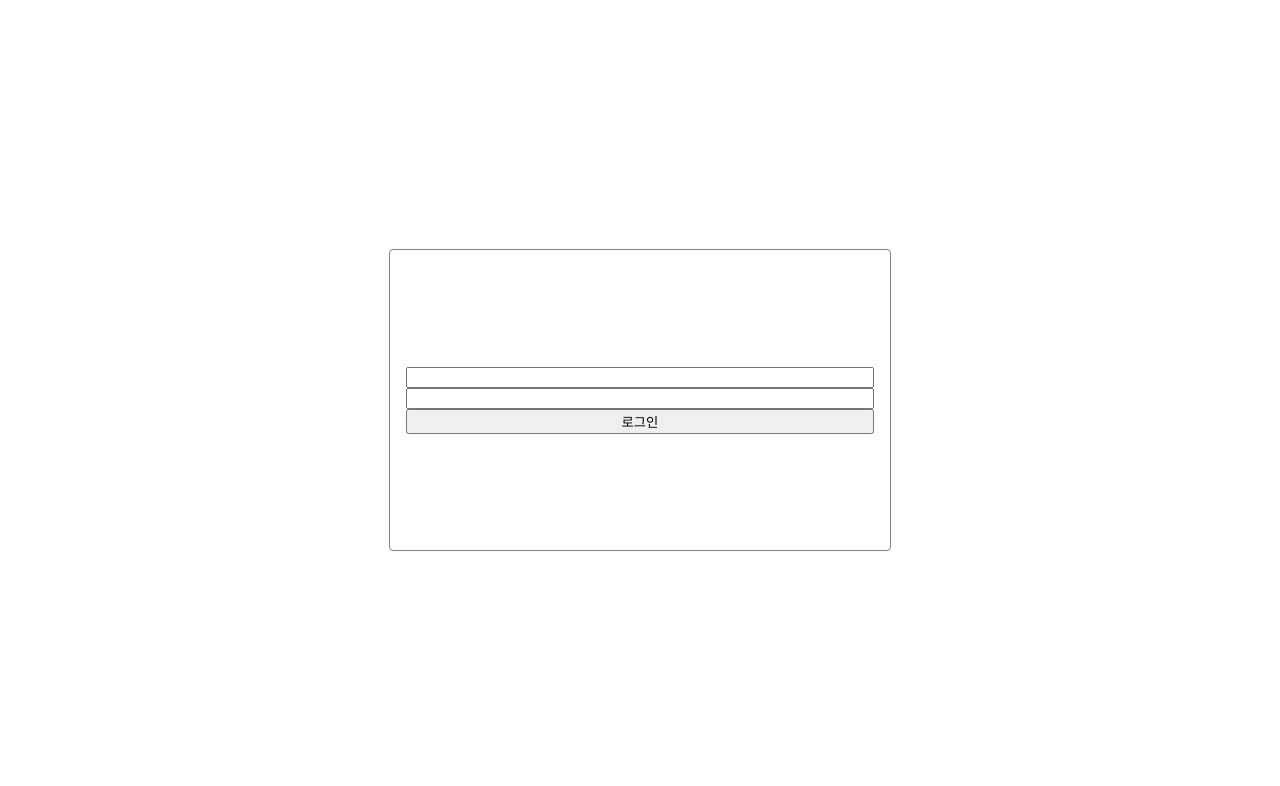
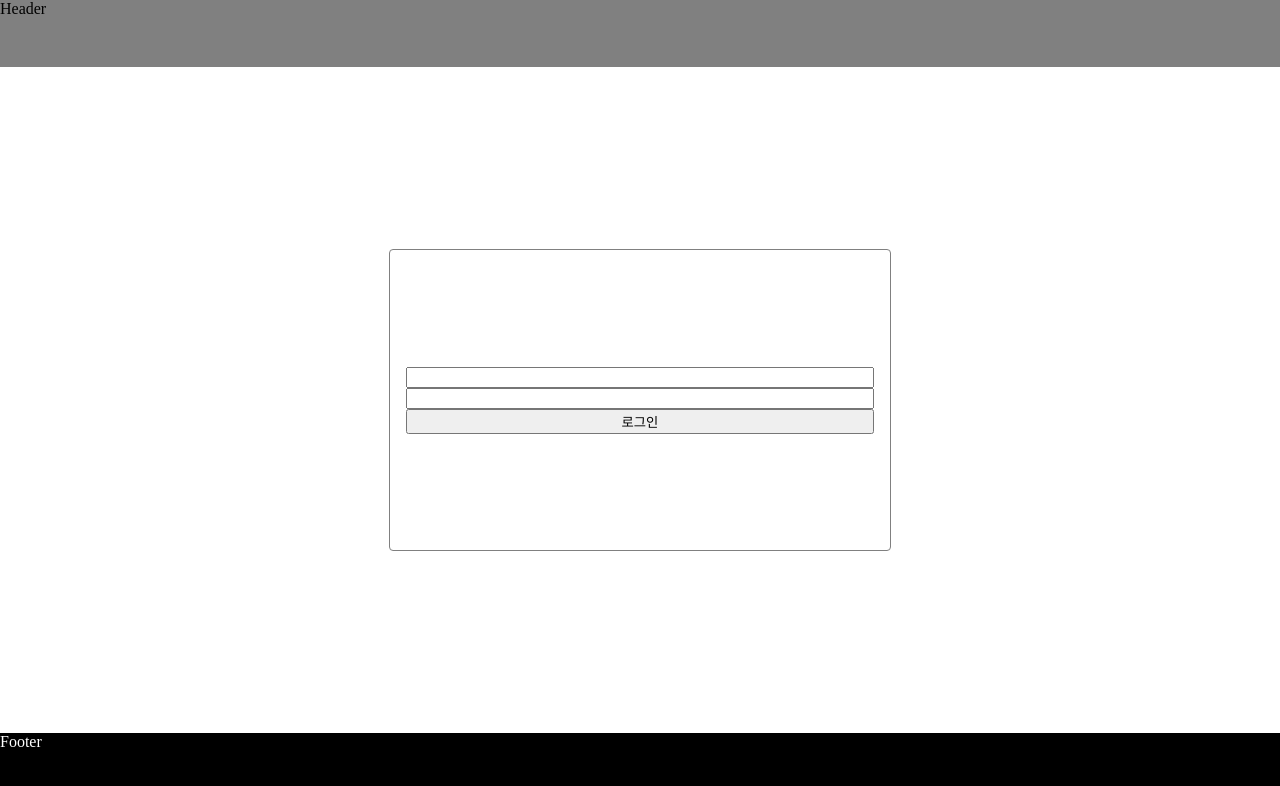
Before and after one commit to seogki/financialHub, a React app: page / in a window 1280 px wide. Shown: the top 786 px of the page. Built offline with nearby package versions, Linux system fonts and the light colour scheme.

Commit message:
main 화면 리다이렉트 추가

```diff
--- a/src/App.tsx
+++ b/src/App.tsx
@@ -1,14 +1,28 @@
 import React from "react";
-import { BrowserRouter, Redirect, Route, Switch } from "react-router-dom";
+import { Redirect, Route, Switch } from "react-router-dom";
+import Footer from "./components/Footer";
+import Header from "./components/Header";
 import Login from "./components/Login/Login";
+import Main from "./components/Main/Main";
+import "@Css/common.scss"
+const App = () => (
 
-const App: React.FC = () => (
-  <BrowserRouter>
+  <div className={"flex-vertical full-size"}>
+    <Header/>
     <Switch>
       <Route path="/" exact component={Login}></Route>
-      <Redirect path="*" to="/" />
+      <Route path="/Home" component={Main}></Route>
+      <Redirect to="/"/>
+      {/* <Route render={({location}) => (
+            <div>
+              <h2>NOT FOUND 404</h2>
+              <p>{location.pathname}</p>
+            </div>
+          )}
+      /> */}
     </Switch>
-  </BrowserRouter>
+    <Footer/>
+    </div>
 )
 
 export default App;
--- /dev/null
+++ b/src/components/Footer.tsx
@@ -0,0 +1,21 @@
+import React, { Fragment } from "react";
+
+const footerStyle = {
+    width: "100%",
+    height: "10%",
+    backgroundColor : "black",
+    color : "white"
+}
+
+const Footer = () => {
+
+    return (
+        <Fragment>
+            <div style={footerStyle}>
+                Footer
+            </div>
+        </Fragment>
+    )
+}
+
+export default Footer;
--- /dev/null
+++ b/src/components/Header.tsx
@@ -0,0 +1,19 @@
+import { Fragment } from "react";
+
+const headerStyle = {
+    width: "100%",
+    height: "10%",
+    backgroundColor : "grey"
+}
+
+const Header = () => {
+    return (
+        <Fragment>
+            <div style={headerStyle}>
+                Header
+            </div>
+        </Fragment>
+    )
+}
+
+export default Header;
--- a/src/components/Login/Login.tsx
+++ b/src/components/Login/Login.tsx
@@ -1,6 +1,6 @@
 import React, {Fragment} from "react";
 import LoginForm from "./LoginForm";
-import "@Css/common.scss"
+
 const Login = () => {
 
         return (
--- a/src/components/Login/LoginForm.tsx
+++ b/src/components/Login/LoginForm.tsx
@@ -1,4 +1,5 @@
 import React, {Fragment} from "react";
+import { useHistory } from "react-router-dom";
 
 const loginFormStyle = {
     width: "500px",
@@ -13,6 +14,10 @@ const marginStyle = {
 }
 
 const LoginForm = () => {
+    const history = useHistory();
+    const redirectMain = () => {
+        history.push("/home");
+    }
 
     return (
         <Fragment>
@@ -20,7 +25,9 @@ const LoginForm = () => {
                 <div id="margin-wrapper" style={marginStyle} className={"flex-vertical"} >
                     <input type="text"></input>
                     <input type="text"></input>
-                    <button>로그인</button>
+                    <button onClick={redirectMain}>
+                        로그인
+                    </button>
                 </div>
             </div>
         </Fragment>
--- a/src/components/Main/Main.tsx
+++ b/src/components/Main/Main.tsx
@@ -1,6 +1,12 @@
-function Main() {
+import { Fragment } from "react";
 
-
+const Main = () => {
+    return (
+        <Fragment>
+            <div className={"flex-center full-size"}>
+                여기 메인..
+            </div>
+        </Fragment>
+    )
 }
-
 export default Main;
--- a/src/index.tsx
+++ b/src/index.tsx
@@ -3,10 +3,13 @@ import ReactDOM from 'react-dom';
 import './assets/css/root.scss';
 import App from './App';
 import reportWebVitals from './reportWebVitals';
+import { BrowserRouter } from 'react-router-dom';
 
 ReactDOM.render(
   <React.StrictMode>
+    <BrowserRouter>
     <App />
+    </BrowserRouter>
   </React.StrictMode>,
   document.getElementById('root')
 );
```
